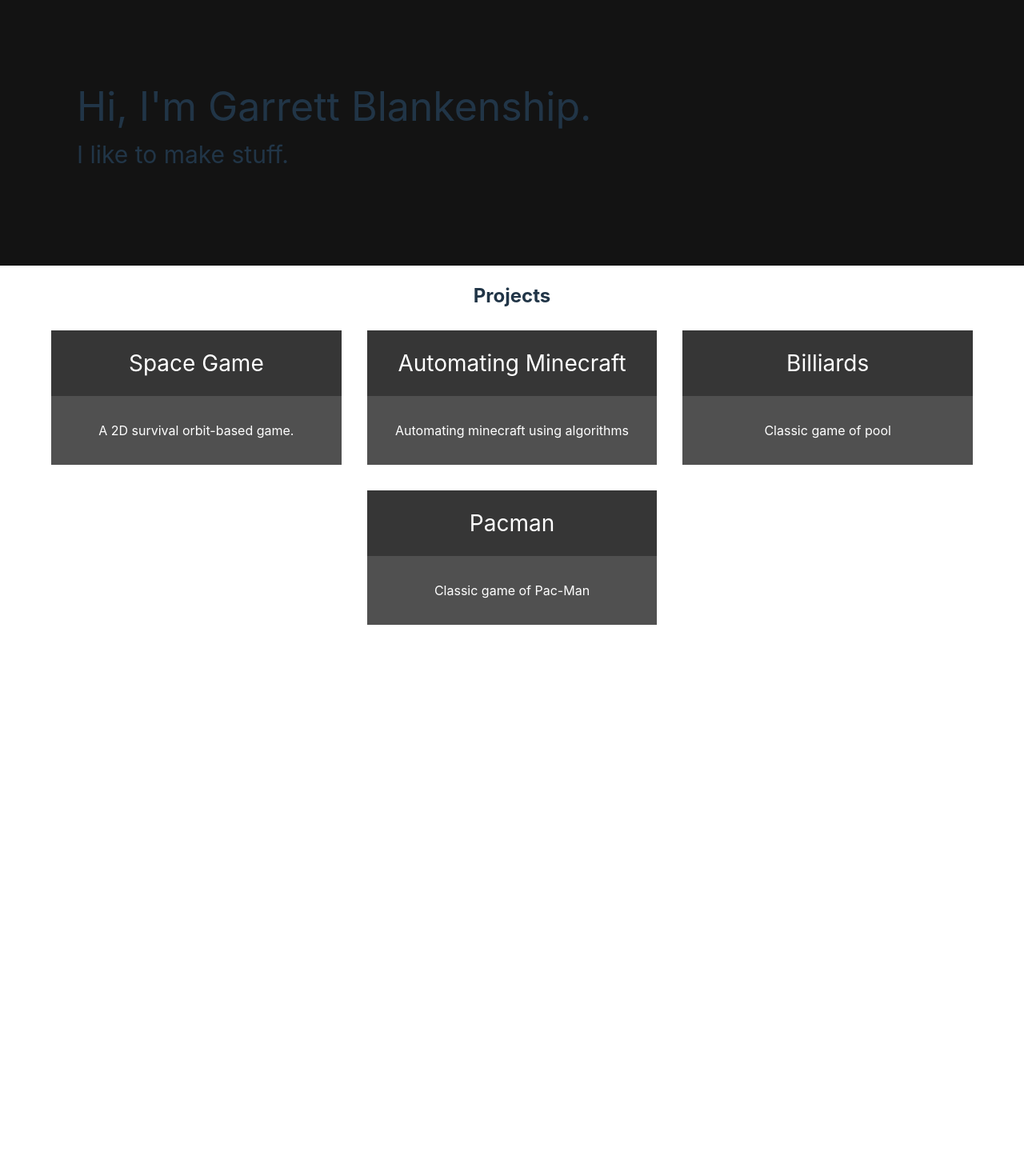
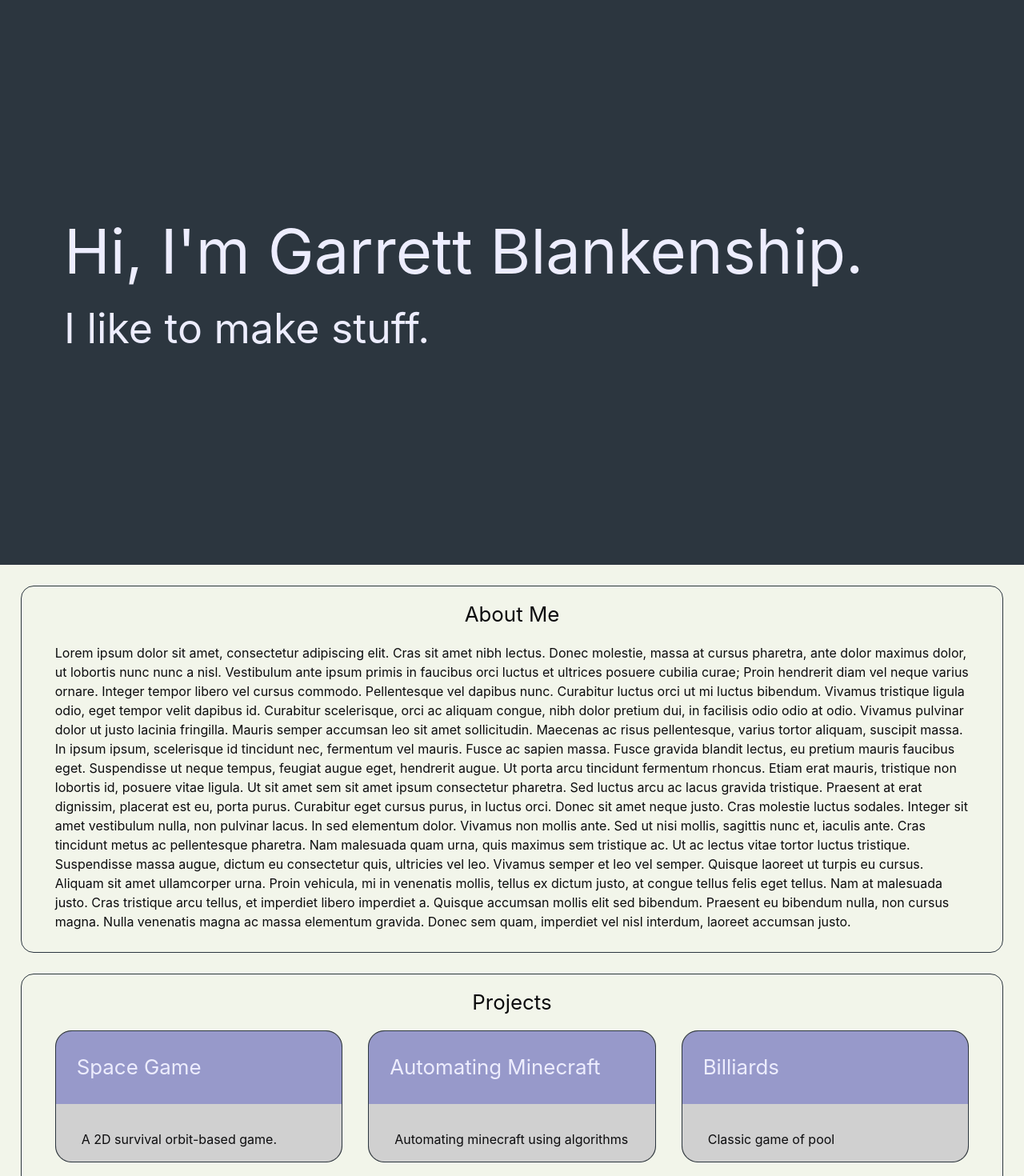
Before and after one commit to AlicornLunaa/digital_portfolio, a React (Vite) app: page / in a window 1280 px wide. Shown: the top 1470 px of the page at 80% size. Before the commit the page ends 845 px from the top, so only its background shows below. Built offline with nearby package versions, Linux system fonts and the light colour scheme; the HTML template or start-up script is replaced by a standard one.

Commit message:
Updated homepage

```diff
--- /dev/null
+++ b/src/components/AboutMe.tsx
@@ -0,0 +1,12 @@
+function AboutMe(){
+    return (
+        <p>
+            Lorem ipsum dolor sit amet, consectetur adipiscing elit. Cras sit amet nibh lectus. Donec molestie, massa at cursus pharetra, ante dolor maximus dolor, ut lobortis nunc nunc a nisl. Vestibulum ante ipsum primis in faucibus orci luctus et ultrices posuere cubilia curae; Proin hendrerit diam vel neque varius ornare. Integer tempor libero vel cursus commodo. Pellentesque vel dapibus nunc. Curabitur luctus orci ut mi luctus bibendum. Vivamus tristique ligula odio, eget tempor velit dapibus id. Curabitur scelerisque, orci ac aliquam congue, nibh dolor pretium dui, in facilisis odio odio at odio.
+            Vivamus pulvinar dolor ut justo lacinia fringilla. Mauris semper accumsan leo sit amet sollicitudin. Maecenas ac risus pellentesque, varius tortor aliquam, suscipit massa. In ipsum ipsum, scelerisque id tincidunt nec, fermentum vel mauris. Fusce ac sapien massa. Fusce gravida blandit lectus, eu pretium mauris faucibus eget. Suspendisse ut neque tempus, feugiat augue eget, hendrerit augue. Ut porta arcu tincidunt fermentum rhoncus. Etiam erat mauris, tristique non lobortis id, posuere vitae ligula. Ut sit amet sem sit amet ipsum consectetur pharetra.
+            Sed luctus arcu ac lacus gravida tristique. Praesent at erat dignissim, placerat est eu, porta purus. Curabitur eget cursus purus, in luctus orci. Donec sit amet neque justo. Cras molestie luctus sodales. Integer sit amet vestibulum nulla, non pulvinar lacus. In sed elementum dolor. Vivamus non mollis ante. Sed ut nisi mollis, sagittis nunc et, iaculis ante. Cras tincidunt metus ac pellentesque pharetra. Nam malesuada quam urna, quis maximus sem tristique ac. Ut ac lectus vitae tortor luctus tristique. Suspendisse massa augue, dictum eu consectetur quis, ultricies vel leo.
+            Vivamus semper et leo vel semper. Quisque laoreet ut turpis eu cursus. Aliquam sit amet ullamcorper urna. Proin vehicula, mi in venenatis mollis, tellus ex dictum justo, at congue tellus felis eget tellus. Nam at malesuada justo. Cras tristique arcu tellus, et imperdiet libero imperdiet a. Quisque accumsan mollis elit sed bibendum. Praesent eu bibendum nulla, non cursus magna. Nulla venenatis magna ac massa elementum gravida. Donec sem quam, imperdiet vel nisl interdum, laoreet accumsan justo.
+        </p>
+    )
+}
+
+export default AboutMe;
--- a/src/components/Projects.tsx
+++ b/src/components/Projects.tsx
@@ -3,7 +3,7 @@ import Showcase from "./Showcase";
 
 function Projects(){
     return (
-        <Grid container spacing={4} paddingLeft={8} paddingRight={8} paddingBottom={8} justifyContent="center">
+        <Grid container spacing={4} padding="1rem" justifyContent="center" columns={{ sm: 1, md: 12 }}>
             <Grid xs={4} item>
                 <Showcase title="Space Game" description={<p>A 2D survival orbit-based game.</p>} link="./#/SpaceGame" />
             </Grid>
--- a/src/components/Showcase.css
+++ b/src/components/Showcase.css
@@ -1,24 +1,33 @@
-.showcaseblock {
+.showcase {
+    color: var(--textCol2);
     background-color: #505050;
+
+    border: 1px solid var(--darkCol);
+    border-radius: 20px;
+
     transition: all .2s ease-in-out;
 }
 
-.showcaseblock a {
-    text-decoration: none;
-    color: white;
+.showcase:hover {
+    transform: scale(1.1);
 }
 
-.showcasetitle {
-    padding: 20px;
-    font-size: 28px;
-    background-color: #363636;
+.showcase a {
+    text-decoration: none;
 }
 
-.showcasecontent {
-    padding: 15px;
-    background-color: #505050;
+.showcase-title {
+    color: var(--textCol2);
+    background-color: var(--primaryCol);
+    border-radius: 20px 20px 0px 0px;
+    font-size: var(--fontSize2);
+    padding: 1em;
 }
 
-.showcaseblock:hover {
-    transform: scale(1.1);
+.showcase-content {
+    color: var(--textCol1);
+    background-color: #d0d0d0;
+    border-radius: 0px 0px 20px 20px;
+    font-size: var(--fontSize1);
+    padding: 1em;
 }
--- a/src/components/Showcase.tsx
+++ b/src/components/Showcase.tsx
@@ -8,16 +8,10 @@ interface ShowcaseProps {
 
 function Showcase(props: ShowcaseProps){
     return (
-        <div className="showcaseblock">
-            <a href={props.link}>
-                <div className="showcasetitle">
-                    {props.title}
-                </div>
-                <div className="showcasecontent">
-                    {props.description}
-                </div>
-            </a>
-        </div>
+        <div className="showcase"><a href={props.link}>
+            <div className="showcase-title">{props.title}</div>
+            <div className="showcase-content">{props.description}</div>
+        </a></div>
     );
 }
 
--- a/src/index.css
+++ b/src/index.css
@@ -3,9 +3,22 @@
   line-height: 1.5;
   font-weight: 400;
 
-  color-scheme: light dark;
-  color: rgba(255, 255, 255, 0.87);
-  background-color: #242424;
+  --lightCol: #F2F5EA;
+  --darkCol: #2C363F;
+  --primaryCol: #9799CA;
+  --secondaryCol: #C395EE;
+  --activeCol: #F6799C;
+  --textCol1: #0c0c0e;
+  --textCol2: #ededfe;
+
+  --fontSize1: 1rem;
+  --fontSize2: 1.618rem;
+  --fontSize3: 3.236rem;
+  --fontSize4: 4.854rem;
+
+  color-scheme: light;
+  color: var(--textCol1);
+  background-color: var(--lightCol);
 
   font-synthesis: none;
   text-rendering: optimizeLegibility;
@@ -19,37 +32,3 @@ body {
   min-width: 320px;
   min-height: 100vh;
 }
-
-h1 {
-  font-size: 3.2em;
-  line-height: 1.1;
-}
-
-button {
-  border-radius: 8px;
-  border: 1px solid transparent;
-  padding: 0.6em 1.2em;
-  font-size: 1em;
-  font-weight: 500;
-  font-family: inherit;
-  background-color: #1a1a1a;
-  cursor: pointer;
-  transition: border-color 0.25s;
-}
-button:hover {
-  border-color: #646cff;
-}
-button:focus,
-button:focus-visible {
-  outline: 4px auto -webkit-focus-ring-color;
-}
-
-@media (prefers-color-scheme: light) {
-  :root {
-    color: #213547;
-    background-color: #ffffff;
-  }
-  button {
-    background-color: #f9f9f9;
-  }
-}
--- a/src/routes/Home.css
+++ b/src/routes/Home.css
@@ -1,27 +1,43 @@
 .header {
-    padding: 6rem;
-    font-size: 50px;
+    color: var(--textCol2);
+    background-color: var(--darkCol);
+
+    margin: 0;
+    padding: 16rem 5rem;
+
+    font-size: var(--fontSize4);
     text-align: left;
-    background-color: #131313;
-    margin: 0;
 }
 
-.links {
-    font-size: 20px;
-    padding-top: 20px;
+.subheader {
+    font-size: var(--fontSize3);
 }
 
-.small {
-    font-size: 30px;
+.body {
+    margin: 0 auto;
+    max-width: 80rem;
 }
 
-h2 {
-    font-style: normal;
-    padding-bottom: 5px;
-    /* border-bottom: 2px white solid; */
+.section {
+    color: var(--textCol1);
+
+    border: 1px solid var(--darkCol);
+    border-radius: 1em;
+
+    margin: 1.618rem;
 }
 
-.showcaseprojects {
-    display: flex;
-    justify-content: center;
+.section p {
+    margin: 0rem;
+    padding: 1rem 1rem 0rem;
 }
+
+.section-header {
+    font-size: var(--fontSize2);
+    font-weight: 400;
+}
+
+.section-content {
+    padding: 0em 1.618em 1.618em;
+    text-align: left;
+}
--- a/src/routes/Home.tsx
+++ b/src/routes/Home.tsx
@@ -1,6 +1,7 @@
 import GitHubIcon from '@mui/icons-material/GitHub';
 import { Box } from '@mui/system';
 import { Link } from 'react-router-dom';
+import AboutMe from '../components/AboutMe';
 import Projects from '../components/Projects';
 import "./Home.css";
 
@@ -8,21 +9,18 @@ function Home(){
     return (
         <div className="content">
             <div className="header">
-                <div className="intro">
-                    <div className="name">Hi, I'm Garrett Blankenship.</div>
-                    <div className="small">I like to make stuff.</div>
+                <div className="intro">Hi, I'm Garrett Blankenship.</div>
+                <div className="subheader">I like to make stuff.</div>
+            </div>
+            <div className="body">
+                <div className="section aboutme">
+                    <p className="section-header">About Me</p>
+                    <div className="section-content"><AboutMe/></div>
                 </div>
-                <div className="links">
-                    {/* <Link to={"https://github.com/AlicornLunaa"}>
-                        <GitHubIcon fontSize="large" sx={{ color: "white" }} />
-                    </Link> */}
+                <div className="section projects">
+                    <p className="section-header">Projects</p>
+                    <div className="section-content"><Projects/></div>
                 </div>
-            </div>
-            <div className="showcase">
-                <h2>Projects</h2>
-                <Box display="flex" justifyContent="center" alignItems="center">
-                    <Projects/>
-                </Box>
             </div>
         </div>
     );
```
Also changed, not shown: 1 other file (tests, documents, lock files or other folders).
